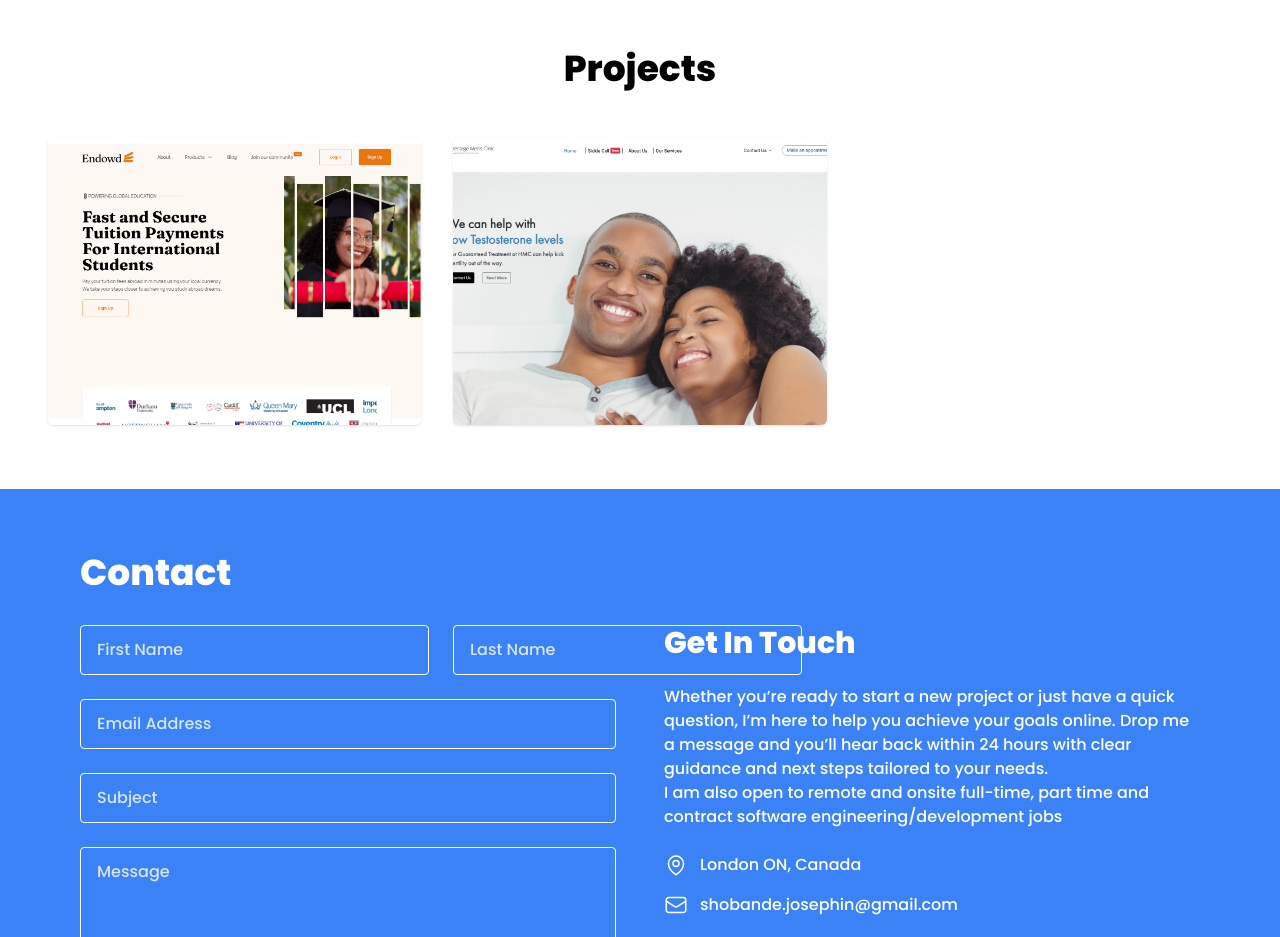
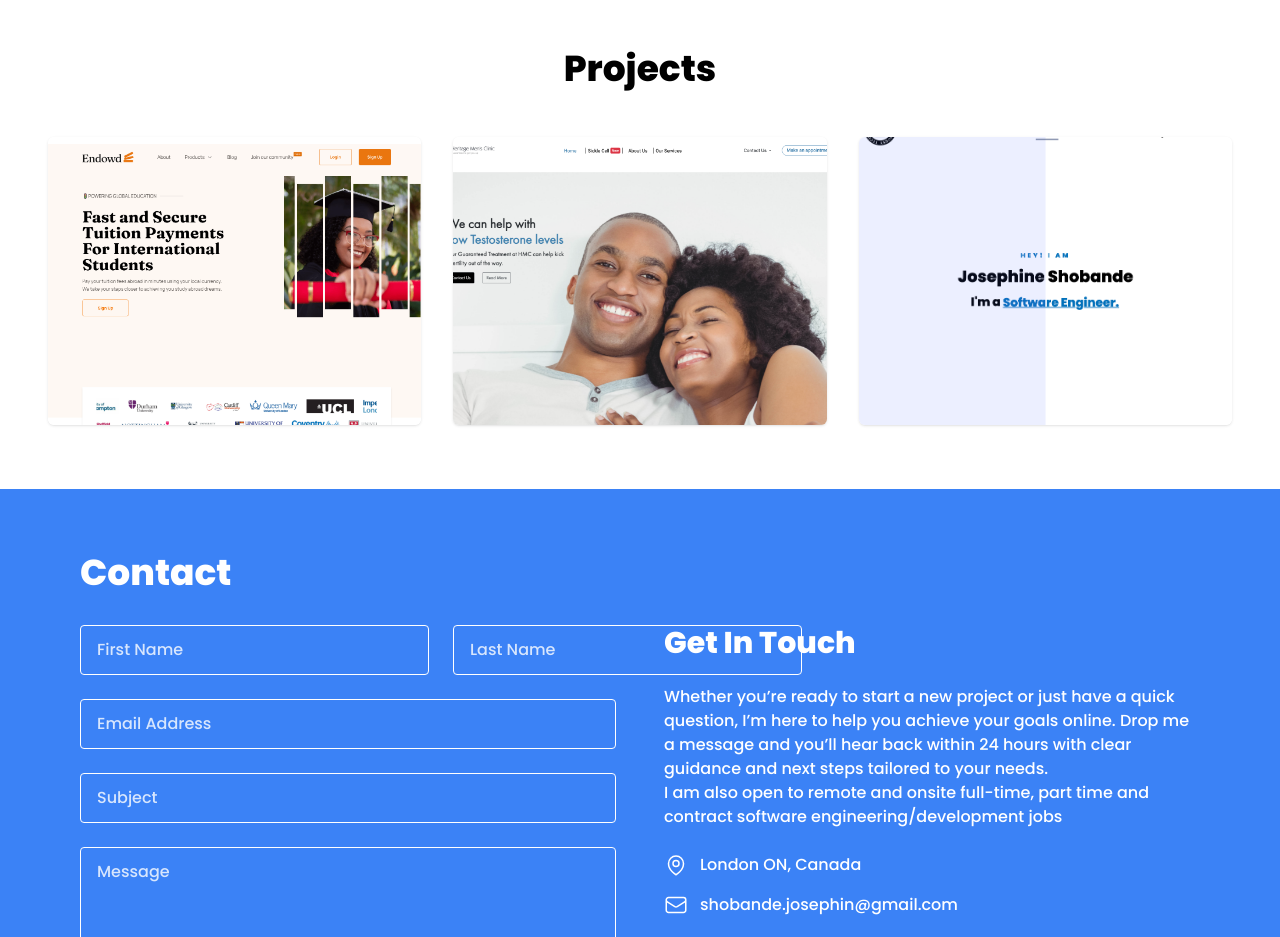
Before and after one commit to JoShobande/portfoliov2, a Next.js app: page / in a window 1280 px wide. Shown: the part 3420-4357 px from the top of the page. Built offline with nearby package versions, Linux system fonts and the light colour scheme.

Commit message:
added a new project

```diff
--- a/components/Portfolio/Portfolio.tsx
+++ b/components/Portfolio/Portfolio.tsx
@@ -5,6 +5,7 @@ const Portfolio = () => {
   const PROJECTS = [
     { src: "/projects/endowd2.png", title: "Endowd Africa", url: 'https://www.endowd.africa/' },
     { src: "/projects/hmc.png",    title: "Heritage Men's Clinic", url:'https://heritagemensclinic.ng/' },
+    { src: "/projects/portfolio.png",    title: "My Portfolio", url:'https://portfolio.josephineshobande.com/' },
   ];
 
   return(
```
Also changed, not shown: public/projects/portfolio.png (added).
